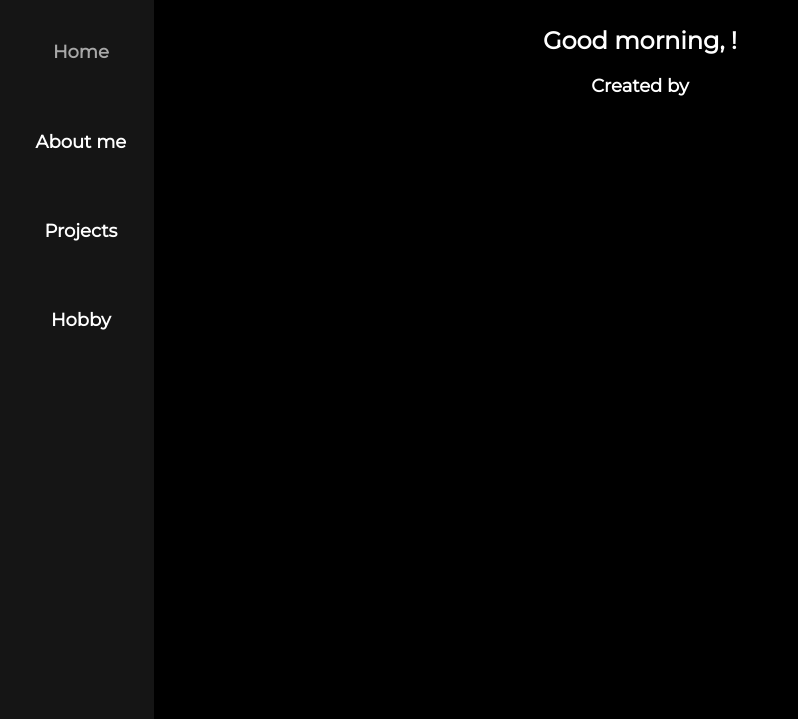
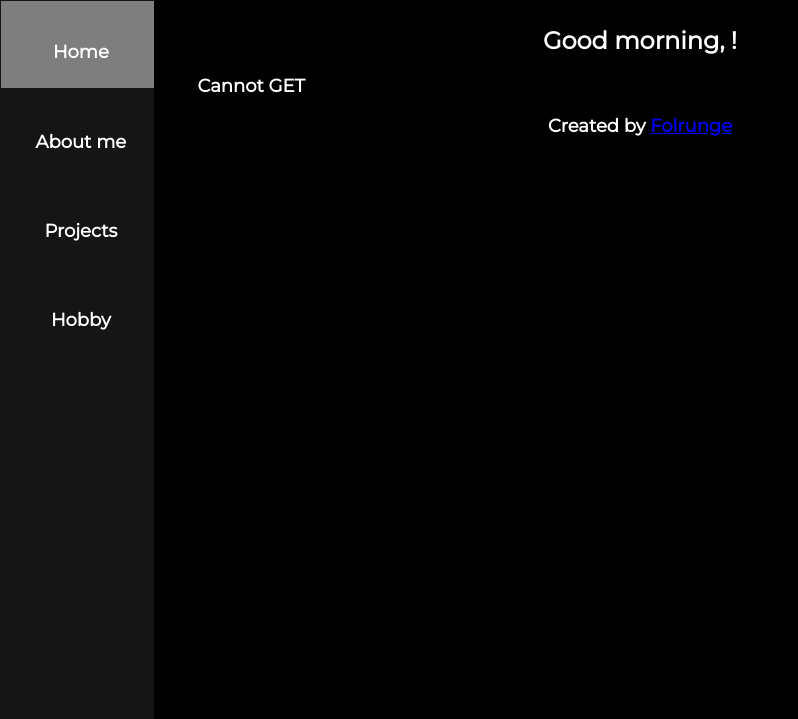
Before and after one commit to Folrunge/Portfolio, a Flask app: page / in a window 1280 px wide. Shown: the top 719 px of the page, without its empty margins (0-798 px from the left). Run offline with Flask 2, Linux system fonts and the light colour scheme.

Commit message:
Single page app implemented

```diff
--- a/static/front.js
+++ b/static/front.js
@@ -1,6 +1,27 @@
+document.addEventListener('DOMContentLoaded', () => {
+	load_page('Home');
+	document.querySelectorAll('.nav-link').forEach(link => {
+		link.onclick = () => {
+			load_page(link.dataset.page);
+			return false;
+		};
+	});
+});
+
+function load_page(name) {
+	const request = new XMLHttpRequest();
+	request.open('GET', `/${name}`);
+	request.onload = () => {
+		const response = request.responseText;
+		document.querySelector('#top').innerHTML = response;
+	};
+	request.send();
+}
+
+/*
 $(document).ready(function() {
 	$("#Home").prepend('<i class="fa fa-home fa-2x"></i>');
 	$("#About").prepend('<i class="fa fa-user fa-2x"></i>');
 	$("#Projects").prepend('<i class="fa fa-code fa-2x"></i>');
 	$("#Hobby").prepend('<i class="fa fa-gamepad fa-2x" style></i>');
-})
+}) */
--- a/static/portfolio.css
+++ b/static/portfolio.css
@@ -10,7 +10,7 @@
 /*ul {
 	list-style-type: $list-style;
 }*/
-p, #navbar {
+p, #navbar, #top {
   font-size: 18px;
   font-family: Montserrat;
   font-weight: bold;
@@ -18,6 +18,12 @@
 
 h2 {
   text-align: center; }
+
+#top {
+  display: flex;
+  text-align: justify;
+  padding-left: 15%;
+  padding-right: 15%; }
 
 footer {
   text-align: center; }
@@ -44,7 +50,8 @@
   #navbar i {
     padding-right: 4%; }
 
-#navbar div:hover {
-  color: #a8a8a8; }
+.nav-link:hover {
+  background-color: #7e7e7e;
+  cursor: pointer; }
 
 /*# sourceMappingURL=portfolio.css.map */
--- a/templates/index.html
+++ b/templates/index.html
@@ -7,6 +7,8 @@
 	<link rel="stylesheet" href="https://fonts.googleapis.com/css?family=Montserrat">
 	<link rel="stylesheet" href="https://cdnjs.cloudflare.com/ajax/libs/font-awesome/4.7.0/css/font-awesome.min.css">
 	<link rel="stylesheet" href="{{ url_for('static', filename='portfolio.css') }}">
+	<script src="https://ajax.aspnetcdn.com/ajax/jQuery/jquery-3.3.1.min.js"></script>
+	<script type="text/javascript" src="{{ url_for('static', filename='front.js') }}"></script>
 </head>
 <body>
 	{% if headline %}
@@ -15,24 +17,20 @@
 	<nav>
 		<div id="navbar">
 			{% for name in names %}
-			<div class="test"> {{ name }} </div>
+			<div href="" class="nav-link" data-page="{{ name }}" id="{{ name }}"> {{ name }}</div>
 			{% endfor %}
 		</div>
+
 	</nav>
-
-<!--
-<form>
-	<input type="text" name="Name" placeholder="Your Full Name">
-	<button>Submitt</button>
-</form>-->
-
+	<div id="top"></div>
 </body>
 
 	<footer>
 		<a href="#"></a>
 		<a href="#"></a>
 		<a href="#"></a>
-		<p>Created by</p>
-	<footer>
+		<p>Created by <a href="mailto:folrunge@gmail.com">
+  Folrunge</a></p>
+	</footer>
 
 </html>
```
Also changed, not shown: static/preproc.scss (+12 -4 lines), 1 other file.
